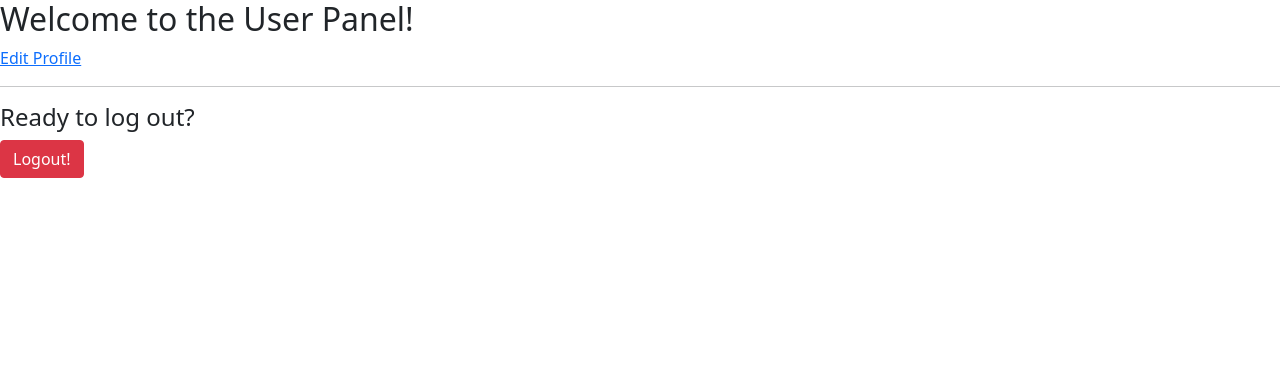
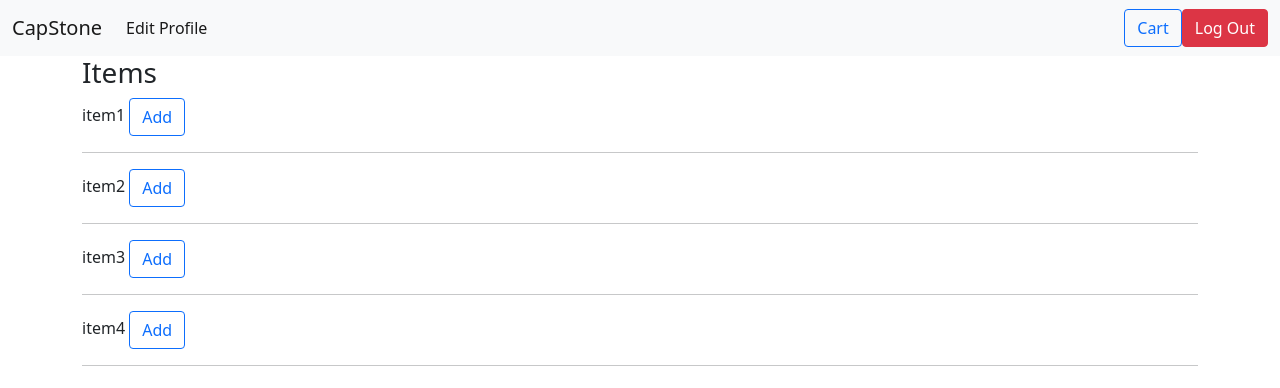
Before and after one commit to Chandu-Bhogi/Capstone-Project, an Angular app in the folder client/: page /user in a window 1280 px wide. Shown: the top 388 px of the page. Built offline with nearby package versions, Linux system fonts and the light colour scheme.

Commit message:
user panel added not connected to db yet

```diff
--- a/client/src/app/admin/admin.component.html
+++ b/client/src/app/admin/admin.component.html
@@ -1,4 +1,20 @@
-<h2>Reports</h2>
+<nav class="navbar navbar-expand-lg navbar-light bg-light">
+    <div class="container-fluid">
+      <a class="navbar-brand">CapStone</a>
+      <div class="collapse navbar-collapse" id="navbarSupportedContent">
+        <ul class="navbar-nav me-auto mb-2 mb-lg-0">
+          <!-- <li class="nav-item">
+            <a class="nav-link" href="#reportLink">Reports</a>
+          </li>
+          <li class="nav-item">
+            <a class="nav-link" href="#editLink">Edit Employees</a>
+          </li> -->
+        </ul>
+        <button class="btn btn-danger" type="button">Log Out</button>
+      </div>
+    </div>
+  </nav>
+<h2 id="reportLink">Reports</h2>
 <hr>
 <div class="row align-items-center">
     <div class="col">
@@ -38,7 +54,7 @@
   </div>
 <hr>
 
-<h2>Edit Employees</h2>
+<h2 id="editLink">Edit Employees</h2>
 
 <hr>
 <div class="row align-items-center">
--- a/client/src/app/login/login.component.html
+++ b/client/src/app/login/login.component.html
@@ -1,10 +1,8 @@
-<nav class="navbar navbar-light bg-light">
-    <div class="container-fluid">
-      <span class="navbar-text">
-        Login
-      </span>
-    </div>
-  </nav>
+<nav class="navbar navbar-expand-lg navbar-light bg-light">
+  <div class="container-fluid">
+    <a class="navbar-brand">CapStone</a>
+  </div>
+</nav>
   <div class="row align-items-center">
     <div class="col">
         <div class="container-md">
--- a/client/src/app/user/user.component.html
+++ b/client/src/app/user/user.component.html
@@ -1,14 +1,32 @@
-<div>
-    <h2>Welcome to the User Panel!</h2>
+<nav class="navbar navbar-expand-lg navbar-light bg-light">
+    <div class="container-fluid">
+      <a class="navbar-brand">CapStone</a>
+      <div class="collapse navbar-collapse" id="navbarSupportedContent">
+        <ul class="navbar-nav me-auto mb-2 mb-lg-0">
+          <li class="nav-item">
+            <a class="nav-link active" [routerLink]="['/editProfile']">Edit Profile</a>
+          </li>
+        </ul>
+        <button class="btn btn-outline-primary" type="button" (click)="showCart()">Cart</button>
+        <button class="btn btn-danger" type="button" (click)="logout_user()">Log Out</button>
+      </div>
+    </div>
+</nav>
 
-    <a [routerLink]="['/editProfile']">Edit Profile</a>
+<div class="container" *ngIf="checkCart">
+    <h3>Cart</h3>
+    <div class="name" *ngFor= "let item of cart">
+        {{item}}
+        <button class="btn btn-outline-danger" type="button" (click)="removeFromCart(item)">Remove</button>
+        <hr>
+    </div>
+</div>
 
-
-    <hr>
-    <div class="logoutArea">
-        <h4>Ready to log out?</h4>
-        <input type="button" class="btn btn-danger" value="Logout!">
+<div class="container">
+    <h3>Items</h3>
+    <div class="name" *ngFor= "let item of items">
+        {{item}}
+        <button class="btn btn-outline-primary" type="button" (click)="addToCart(item)">Add</button>
+        <hr>
     </div>
-
 </div>
-<router-outlet></router-outlet>
--- a/client/src/app/user/user.component.ts
+++ b/client/src/app/user/user.component.ts
@@ -7,13 +7,29 @@ import { Component, OnInit } from '@angular/core';
 })
 export class UserComponent implements OnInit {
 
+  items:String[] = ['item1', 'item2', 'item3', 'item4']
+  cart:String[] = []
+  checkCart = false
+
   constructor() { }
 
   ngOnInit(): void {
   }
 
-  logout_user(){
-    // send a logout request
+  logout_user() {
+    alert("LogOut")
   }
 
+  addToCart(item:String) {
+    this.cart.push(item)
+  }
+
+  showCart() {
+    this.checkCart ? this.checkCart = false : this.checkCart = true
+  }
+
+  removeFromCart(item:String) {
+    let index = this.cart.indexOf(item)
+    this.cart.splice(index, 1)
+  }
 }
```
